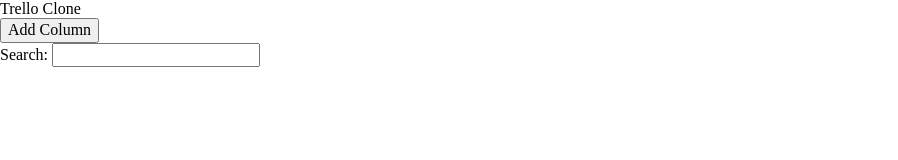
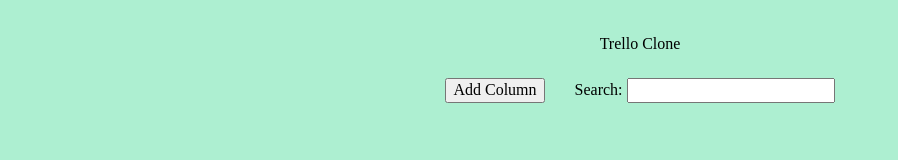
Before and after one commit to nevtay/maltem-assignment, a website: page index.html in a window 1280 px wide. Shown: the whole page, without its empty margins (0-898 px from the left). Drawn offline with nearby package versions, Linux system fonts and the light colour scheme.

Commit message:
feat: add spacing and background color, and center header text, button, and search box

```diff
--- a/styles.css
+++ b/styles.css
@@ -1 +1,36 @@
 @import "./node_modules/normalize.css/normalize.css";
+
+* {
+    box-sizing: border-box;
+}
+
+
+html {
+    height: 100%;
+}
+
+body {
+    padding: 10px 20px;
+    height: 100%;
+    background-color: #adefd1ff;
+}
+
+p, h1, h2, h3, h4, h5, h6 {
+    color: #00203FFF
+}
+
+#header {
+    text-align: center;
+    margin: 25px 0;
+}
+
+.container {
+    max-width: 100%;
+    display: flex;
+    flex-flow: row wrap;
+    justify-content: center;
+}
+
+.container-section {
+    margin: 0 15px;
+}
```
